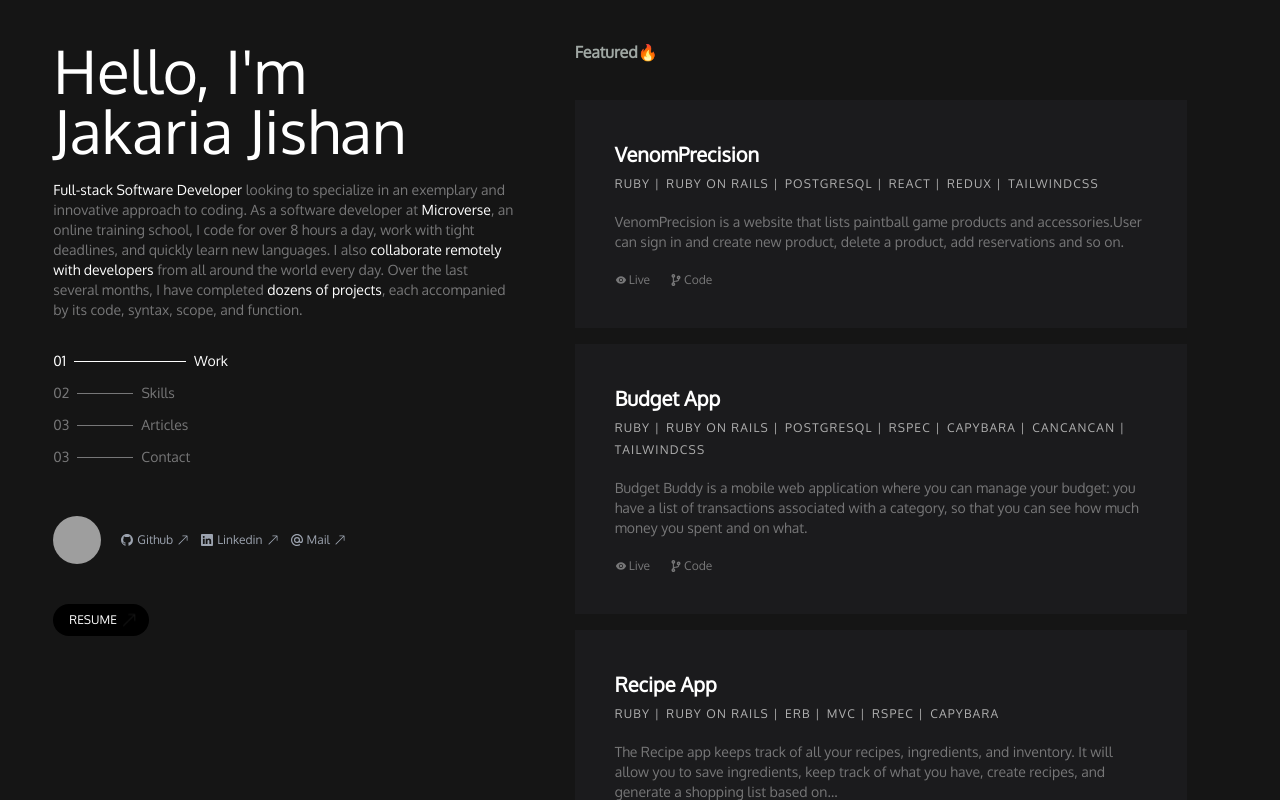
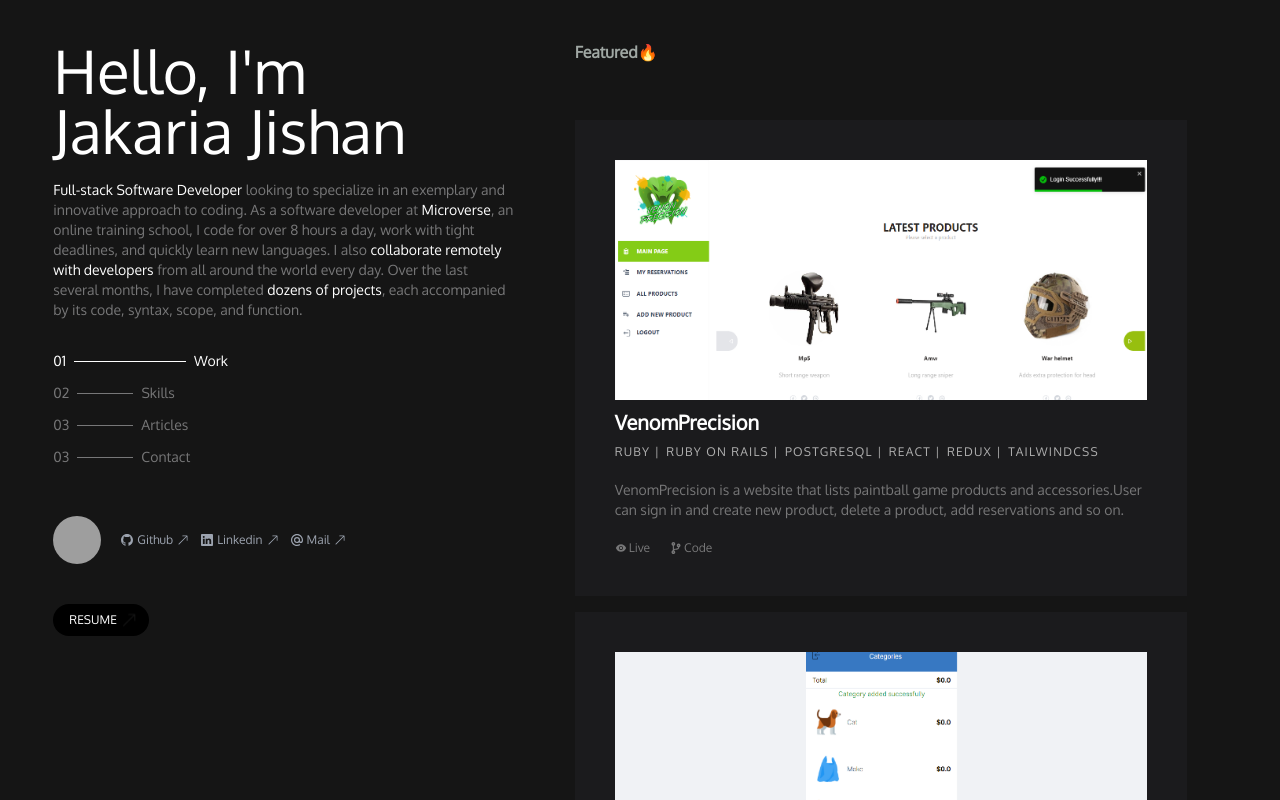
Before and after one commit to JakariaJishan/Portfolio2.1, a React (Create React App) app: page / in a window 1280 px wide. Built offline with nearby package versions, Linux system fonts and the light colour scheme; grey boxes are pictures that could not be loaded.

Commit message:
Refactor project image and card

```diff
--- a/src/components/projects/FeaturedProject.js
+++ b/src/components/projects/FeaturedProject.js
@@ -5,10 +5,16 @@
 const FeaturedProject = () => {
   return (
     <div className="">
-        <h5 className="text-[#A0A8A4] font-bold text-md md:pt-10 py-5 md:px-10 bg-[#151515] sticky top-0 z-50 ">Featured🔥</h5>
-      {featuredProjects.map((featuredProject, index) => {
-        return <RenderFeature key={index} featuredProject={featuredProject} />;
-      })}
+      <h5 className="text-[#A0A8A4] font-bold text-md md:pt-10 py-5 md:px-10 bg-[#151515] sticky top-0 z-50 ">
+        Featured🔥
+      </h5>
+      <div className=" grid gap-x-4 mx-3 md:mx-10 my-5">
+        {featuredProjects.map((featuredProject, index) => {
+          return (
+            <RenderFeature key={index} featuredProject={featuredProject} />
+          );
+        })}
+      </div>
     </div>
   );
 };
--- a/src/components/projects/RenderFeature.js
+++ b/src/components/projects/RenderFeature.js
@@ -4,15 +4,15 @@
 import { Link } from "react-router-dom";
 
 const RenderFeature = ({ featuredProject }) => {
-  const { title, stacks, desc, liveLink, sourceCode } = featuredProject;
+  const { title, stacks, desc, liveLink, sourceCode, img } = featuredProject;
   return (
-    <div className="mx-3 md:mx-10 my-2">
-      <div className="p-5 mt-4 md:p-10 bg-[#1B1B1D] transition ease-out hover:-translate-y-1 hover:scale-110  duration-300 hover:z-10 hover:border hover:border-[#616162]">
-        <h2 className="text-xl font-semibold">{title}</h2>
+    <div className="w-full mt-4 p-5 md:p-10 bg-[#1B1B1D]  transition ease-out hover:-translate-y-1 hover:scale-110  duration-300 hover:z-10 hover:border hover:border-[#616162]">
+      <img src={img} alt="project" className="h-40 lg:h-60 w-full" />
+      <h2 className="text-xl font-semibold my-2">{title}</h2>
       <div className="flex flex-wrap gap-1.5 my-2 text-xs tracking-widest text-[#AFAFAF] uppercase">
         {stacks.map((item, index) => {
           return (
-              <p key={index}>
+            <p>
               {item} {index !== stacks.length - 1 && <span>|</span>}
             </p>
           );
@@ -20,21 +20,22 @@
       </div>
       <p className="text-sm text-[#777778] my-5">{desc}</p>
       <div className="flex items-center gap-5 text-xs">
-        {
-            liveLink? <Link
+        {liveLink ? (
+          <Link
             to={liveLink}
             target="_blank"
             className="flex items-center text-[#777778] hover:text-white gap-0.5"
           >
             <AiFillEye />
             Live
-          </Link> : <p
-            className="flex items-center text-[#777778]  gap-0.5"
-          >
+          </Link>
+        ) : (
+          <p className="flex items-center text-[#777778]  gap-0.5">
             <AiFillEye />
             Not Available
           </p>
-          }
+        )}
+
         <Link
           to={sourceCode}
           target="_blank"
@@ -45,7 +46,6 @@
         </Link>
       </div>
     </div>
-    </div>
   );
 };
 
--- a/src/components/projects/RenderWorkingProject.js
+++ b/src/components/projects/RenderWorkingProject.js
@@ -4,10 +4,11 @@
 import { Link } from "react-router-dom";
 
 const RenderWorkingProject = ({ workingProject }) => {
-  const { title, stacks, desc, liveLink, sourceCode } = workingProject;
+  const { title, stacks, desc, liveLink, sourceCode,img } = workingProject;
   return (
-      <div className="w-full mt-4 p-5 md:p-10 bg-[#1B1B1D]  transition ease-out hover:-translate-y-1 hover:scale-110  duration-300 hover:z-10 hover:border hover:border-[#616162]">
-        <h2 className="text-xl font-semibold">{title}</h2>
+    <div className="w-full mt-4 p-5 bg-[#1B1B1D]  transition ease-out hover:-translate-y-1 hover:scale-110  duration-300 hover:z-10 hover:border hover:border-[#616162]">
+      <img src={img} alt="project" className="h-60 w-full"/>
+      <h2 className="text-xl font-semibold my-2">{title}</h2>
       <div className="flex flex-wrap gap-1.5 my-2 text-xs tracking-widest text-[#AFAFAF] uppercase">
         {stacks.map((item, index) => {
           return (
@@ -19,21 +20,21 @@
       </div>
       <p className="text-sm text-[#777778] my-5">{desc}</p>
       <div className="flex items-center gap-5 text-xs">
-          {
-            liveLink? <Link
+        {liveLink ? (
+          <Link
             to={liveLink}
             target="_blank"
             className="flex items-center text-[#777778] hover:text-white gap-0.5"
           >
             <AiFillEye />
             Live
-          </Link> : <p
-            className="flex items-center text-[#777778]  gap-0.5"
-          >
+          </Link>
+        ) : (
+          <p className="flex items-center text-[#777778]  gap-0.5">
             <AiFillEye />
             Not Available
           </p>
-          }
+        )}
 
         <Link
           to={sourceCode}
--- a/src/components/projects/WorkingProject.js
+++ b/src/components/projects/WorkingProject.js
@@ -9,7 +9,7 @@
         <h5 className="text-[#A0A8A4] font-bold text-md md:pt-10 py-5 md:px-10 bg-[#151515] sticky top-0 z-50">
           Others✌️
         </h5>
-        <div className=" grid grid-cols-1 sm:grid-cols-2 gap-x-4 mx-3 md:mx-10 md:my-5">
+        <div className=" grid lg:grid-cols-2 gap-x-4 mx-3 md:mx-10 my-5">
 
         {workingProjects.map((workingProject, index) => {
             return <RenderWorkingProject key={index} workingProject={workingProject} />;
--- a/src/components/sidebar/Sidebar.js
+++ b/src/components/sidebar/Sidebar.js
@@ -28,10 +28,10 @@
     },
   ];
   return (
-    <div className=" md:w-2/5 md:h-screen">
+    <div className=" md:w-2/5 ">
       <div className="md:flex flex-col py-5 md:py-10">
         <div className="flex-auto">
-          <h1 className="text-5xl md:text-6xl">
+          <h1 className="text-6xl">
             Hello, I'm <br /> Jakaria Jishan
           </h1>
           <p className="text-md md:text-sm leading-7 my-5 text-[#777778]">
--- a/src/projects.js
+++ b/src/projects.js
@@ -9,6 +9,7 @@
       "Redux",
       "TailwindCss",
     ],
+    img:'/venom.png',
     desc: "VenomPrecision is a website that lists paintball game products and accessories.User can sign in and create new product, delete a product, add reservations and so on.",
     liveLink: "https://velvety-genie-9ab88d.netlify.app/",
     sourceCode: "https://github.com/JakariaJishan/VenomPrecision-front-end",
@@ -24,6 +25,7 @@
       "cancancan",
       "tailwindcss",
     ],
+    img:"/budget.png",
     desc: "Budget Buddy is a mobile web application where you can manage your budget: you have a list of transactions associated with a category, so that you can see how much money you spent and on what.",
     liveLink: "https://budget-buddy-573e.onrender.com/",
     sourceCode: "https://github.com/JakariaJishan/Budget-App",
@@ -41,6 +43,7 @@
   {
     title: "Blog App",
     stacks: ["ruby", "ruby on rails", "postgresql", "rspec"],
+    img:'/venom.png',
     desc: "Built with Ruby on Rails, this blog boasts a sleek and responsive design, allowing readers to easily navigate through its content",
     liveLink: null,
     sourceCode: "https://github.com/JakariaJishan/Blog-ror",
--- a/tailwind.config.js
+++ b/tailwind.config.js
@@ -10,6 +10,14 @@
         'width': 'width'
     },
     },
+    screens: {
+      'sm': '640px',
+      // => @media (min-width: 640px) { ... }
+
+      'md': '768px',
+      'lg': '1024px',
+      // => @media (min-width: 992px) { ... }
+    },
   },
   plugins: [],
 };
```
Also changed, not shown: public/budget.png (added), public/venom.png (added). Lines whose indentation alone changed are shown as unchanged.
